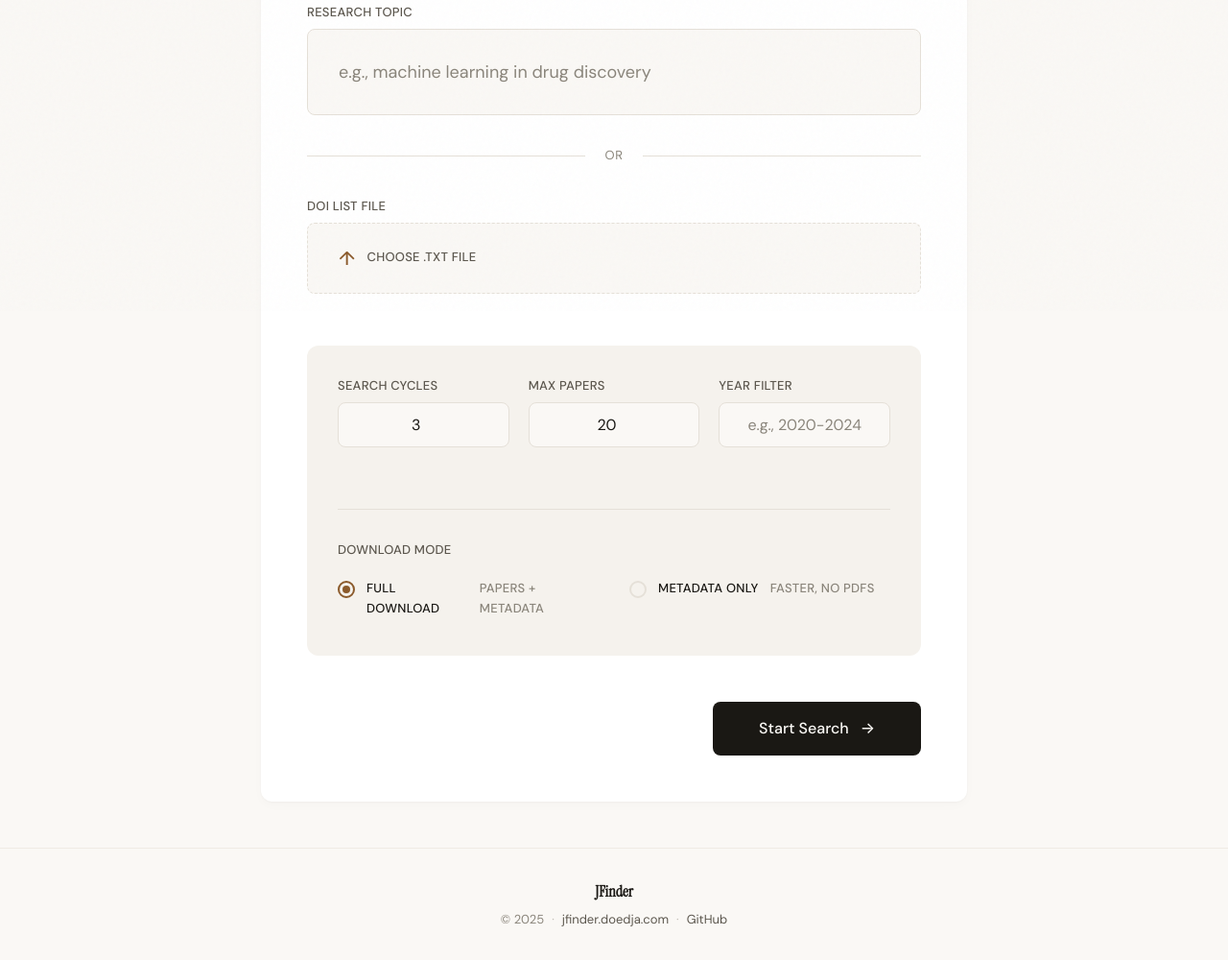
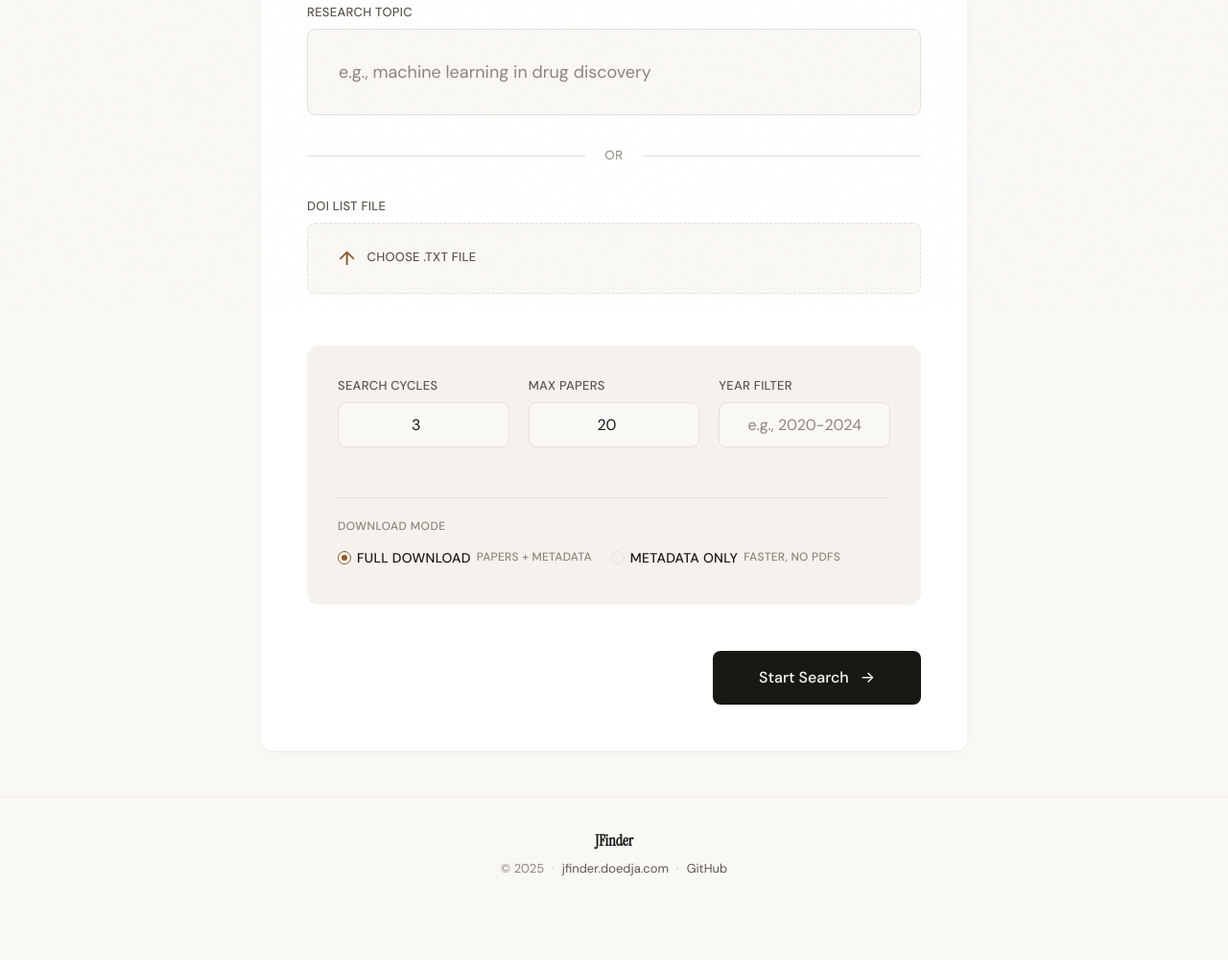
Before and after one commit to doedja/jfinder, an Astro site: page / in a window 1280 px wide. Shown: the part 476-1476 px from the top of the page at 96% size. After the commit the page ends 1424 px from the top, so only its background shows below. Built offline with nearby package versions, Linux system fonts and the light colour scheme; Astro itself is replaced by a stand-in of ours.

Commit message:
deploy: update

```diff
--- a/src/components/GapAnalysisForm.astro
+++ b/src/components/GapAnalysisForm.astro
@@ -44,7 +44,7 @@ import Tooltip from './Tooltip.astro';
           <input type="radio" name="depth" value="quick" checked />
           <span class="depth-content">
             <span class="depth-header">
-              <span class="depth-icon">⚡</span>
+              <span class="depth-icon">›</span>
               <span class="depth-label">Quick</span>
             </span>
             <span class="depth-desc">Metadata analysis, best for exploration</span>
@@ -54,7 +54,7 @@ import Tooltip from './Tooltip.astro';
           <input type="radio" name="depth" value="deep" />
           <span class="depth-content">
             <span class="depth-header">
-              <span class="depth-icon">◈</span>
+              <span class="depth-icon">◆</span>
               <span class="depth-label">Deep</span>
             </span>
             <span class="depth-desc">Full-text analysis, comprehensive insights</span>
--- a/src/components/SearchForm.astro
+++ b/src/components/SearchForm.astro
@@ -247,39 +247,38 @@
   }
 
   .download-options {
-    margin-top: var(--space-lg);
-    padding-top: var(--space-lg);
+    margin-top: var(--space-md);
+    padding-top: var(--space-md);
     border-top: 1px solid var(--color-border);
   }
 
   .options-label {
     display: block;
-    font-size: 0.8125rem;
+    font-size: 0.75rem;
     font-weight: 500;
     text-transform: uppercase;
-    letter-spacing: 0.02em;
-    color: var(--color-text-secondary);
-    margin-bottom: var(--space-md);
+    letter-spacing: 0.04em;
+    color: var(--color-text-muted);
+    margin-bottom: var(--space-sm);
   }
 
   .radio-group {
     display: flex;
-    gap: var(--space-lg);
+    gap: var(--space-md);
   }
 
   @media (max-width: 480px) {
     .radio-group {
       flex-direction: column;
-      gap: var(--space-md);
+      gap: var(--space-xs);
     }
   }
 
   .radio-option {
     display: flex;
-    align-items: flex-start;
-    gap: var(--space-sm);
+    align-items: center;
+    gap: var(--space-xs);
     cursor: pointer;
-    flex: 1;
   }
 
   .radio-option input {
@@ -288,13 +287,12 @@
   }
 
   .radio-custom {
-    width: 18px;
-    height: 18px;
-    border: 2px solid var(--color-border);
+    width: 14px;
+    height: 14px;
+    border: 1.5px solid var(--color-border);
     border-radius: 50%;
     transition: all var(--transition-fast);
     flex-shrink: 0;
-    margin-top: 2px;
     position: relative;
   }
 
@@ -308,26 +306,24 @@
     top: 50%;
     left: 50%;
     transform: translate(-50%, -50%);
-    width: 8px;
-    height: 8px;
+    width: 6px;
+    height: 6px;
     background: var(--color-accent);
     border-radius: 50%;
   }
 
   .radio-option input:focus + .radio-custom {
-    box-shadow: 0 0 0 3px rgba(139, 90, 43, 0.1);
+    box-shadow: 0 0 0 2px rgba(139, 90, 43, 0.1);
   }
 
   .radio-label {
-    font-weight: 500;
+    font-size: 0.875rem;
     color: var(--color-text);
-    display: block;
   }
 
   .radio-hint {
-    font-size: 0.8125rem;
+    font-size: 0.75rem;
     color: var(--color-text-muted);
-    display: block;
   }
 
   /* Form error */
```
